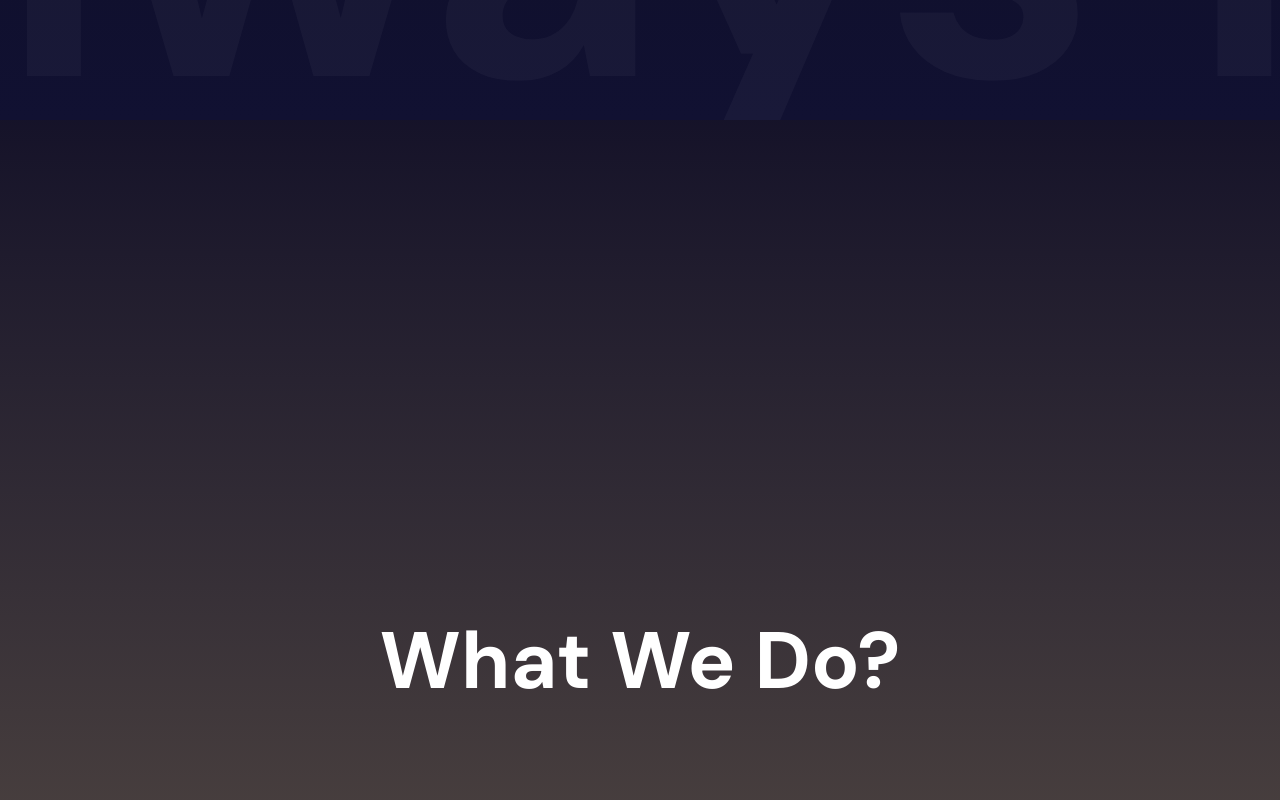
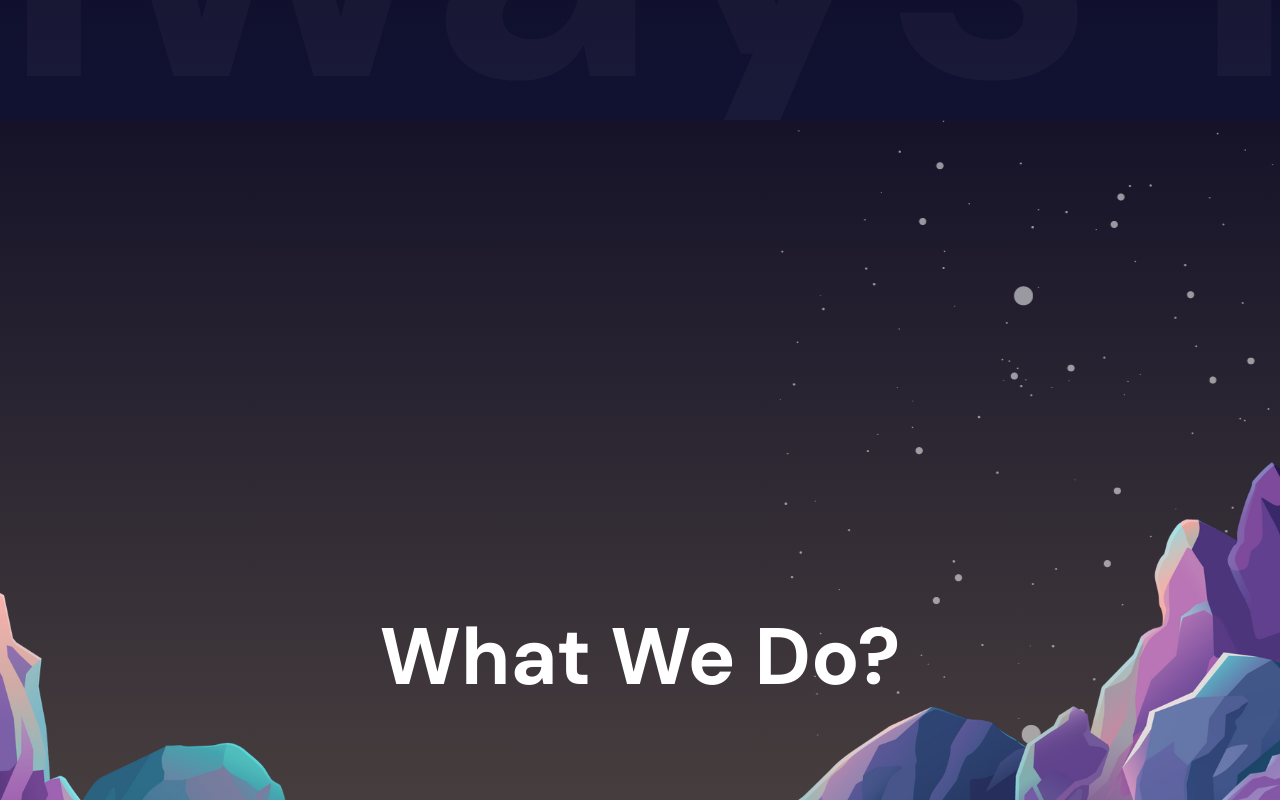
Before and after one commit to MadonnaAdel/portfolio, a React (Vite) app: page / in a window 1280 px wide. Shown: the part 680-1480 px from the top of the page. Built offline with nearby package versions, Linux system fonts and the light colour scheme.

Commit message:
Fix Build Issue

```diff
--- a/src/components/aboutMe/AboutMe.jsx
+++ b/src/components/aboutMe/AboutMe.jsx
@@ -54,7 +54,7 @@ export default function AboutMe() {
               </div>
               <div className={style.mySkills}>
                 <h2>My Skills</h2>
-                <img src="/public/arrow.svg" alt="arrow" width={70} />
+                <img src="/arrow.svg" alt="arrow" width={70} />
               </div>
             </motion.div>
 
--- a/src/components/contact/contact.module.scss
+++ b/src/components/contact/contact.module.scss
@@ -0,0 +1,254 @@
+@use "../../responsive.scss" as *;
+
+.contact {
+    background: linear-gradient(180deg, #111132, #262672);
+    height: 100vh;
+
+    .contactContainer {
+        display: flex;
+        align-items: center;
+        justify-content: space-between;
+        padding: 50px;
+        height: 100% !important;
+
+        @include tablet {
+            flex-direction: column;
+            justify-content: center;
+            height: auto;
+            padding: 40px 20px;
+            gap: 50px;
+        }
+
+        @include mobile {
+            flex-direction: column;
+            justify-content: center;
+            height: auto;
+            padding: 30px 15px;
+            gap: 40px;
+        }
+
+        .textContainer {
+            flex: 1;
+            padding: 20px;
+            color: white;
+            text-align: left;
+
+            @include tablet {
+                flex: unset;
+                width: 90%;
+                padding: 10px;
+                text-align: center;
+            }
+
+            @include mobile {
+                flex: unset;
+                width: 95%;
+                padding: 5px;
+                text-align: center;
+            }
+
+            h1 {
+                font-size: 56px;
+                line-height: 0.9;
+                margin-bottom: 20px;
+
+                @include tablet {
+                    font-size: 40px;
+                    margin-bottom: 15px;
+                    line-height: 1.1;
+                }
+
+                @include mobile {
+                    font-size: 32px;
+                    margin-bottom: 10px;
+                    line-height: 1.2;
+                }
+            }
+
+            .item {
+                margin-bottom: 25px;
+
+                @include tablet {
+                    margin-bottom: 20px;
+                }
+
+                @include mobile {
+                    margin-bottom: 15px;
+                }
+
+                h2 {
+                    font-size: 24px;
+                    margin-bottom: 5px;
+
+                    @include tablet {
+                        font-size: 20px;
+                        margin-bottom: 3px;
+                    }
+
+                    @include mobile {
+                        font-size: 18px;
+                        margin-bottom: 2px;
+                    }
+                }
+
+                span {
+                    font-size: 16px;
+                    color: lightgray;
+                    display: block;
+
+                    &:hover {
+                        text-decoration: underline;
+                    }
+
+                    @include tablet {
+                        font-size: 15px;
+                    }
+
+                    @include mobile {
+                        font-size: 14px;
+                        word-break: break-all;
+                    }
+
+                    a {
+                        color: inherit;
+                        text-decoration: none;
+
+                        &:hover {
+                            text-decoration: underline;
+                        }
+                    }
+                }
+            }
+        }
+
+        .formContainer {
+            flex: 1;
+            padding: 20px;
+            display: flex;
+            flex-direction: column;
+            gap: 15px;
+            position: relative;
+            justify-content: center;
+            align-items: center;
+
+            @include tablet {
+                flex: unset;
+                width: 90%;
+                padding: 15px;
+                gap: 10px;
+            }
+
+            @include mobile {
+                flex: unset;
+                width: 95%;
+                padding: 10px;
+                gap: 8px;
+            }
+
+            .phoneSvg {
+                stroke: orange;
+                position: absolute;
+                top: 50%;
+                left: 50%;
+                transform: translate(-50%, -50%);
+                z-index: 0;
+
+                width: 100%;
+                height: auto;
+
+
+                max-width: 450px;
+                max-height: 450px;
+
+                @include tablet {
+                    max-width: 280px;
+                    max-height: 280px;
+                }
+
+                @include mobile {
+
+                    max-width: 160px;
+                    max-height: 160px;
+                }
+            }
+
+            form {
+                position: relative;
+                z-index: 1;
+                width: 100%;
+                display: flex;
+                flex-direction: column;
+                gap: 15px;
+
+                @include tablet {
+                    gap: 10px;
+                }
+
+                @include mobile {
+                    gap: 8px;
+                }
+            }
+
+            input,
+            textarea {
+                width: 100%;
+                padding: 12px;
+                border-radius: 5px;
+                border: 1px solid #ccc;
+                font-size: 16px;
+                background: transparent;
+                color: white;
+
+                &::placeholder {
+                    color: lightgray;
+                }
+
+                @include tablet {
+                    padding: 10px;
+                    font-size: 15px;
+                }
+
+                @include mobile {
+                    padding: 8px;
+                    font-size: 14px;
+                }
+            }
+
+            button {
+                padding: 12px;
+                background-color: orange;
+                color: white;
+                border: none;
+                border-radius: 5px;
+                width: 100%;
+                font-size: 18px;
+                cursor: pointer;
+                font-weight: bold;
+
+                &:hover {
+                    background-color: darkorange;
+                }
+
+                @include tablet {
+                    padding: 10px;
+                    font-size: 16px;
+                }
+
+                @include mobile {
+                    padding: 8px;
+                    font-size: 15px;
+                }
+            }
+
+            .error,
+            .success {
+                margin-top: 5px;
+                font-size: 14px;
+
+                @include mobile {
+                    font-size: 12px;
+                }
+            }
+        }
+    }
+}
--- a/src/components/parallax/parallax.module.scss
+++ b/src/components/parallax/parallax.module.scss
@@ -32,7 +32,7 @@
         position: absolute;
         width: 100%;
         height: 100%;
-        background: cover url(' /mountains.png');
+        background: url('/mountains.png');
         background-position: center;
         background-repeat: no-repeat;
         z-index: 3;
@@ -72,7 +72,7 @@
         position: absolute;
         width: 100%;
         height: 100%;
-        background: cover url(' /stars.png');
+        background: url('/stars.png');
         background-position: center;
         background-repeat: no-repeat;
         z-index: 1;
```
